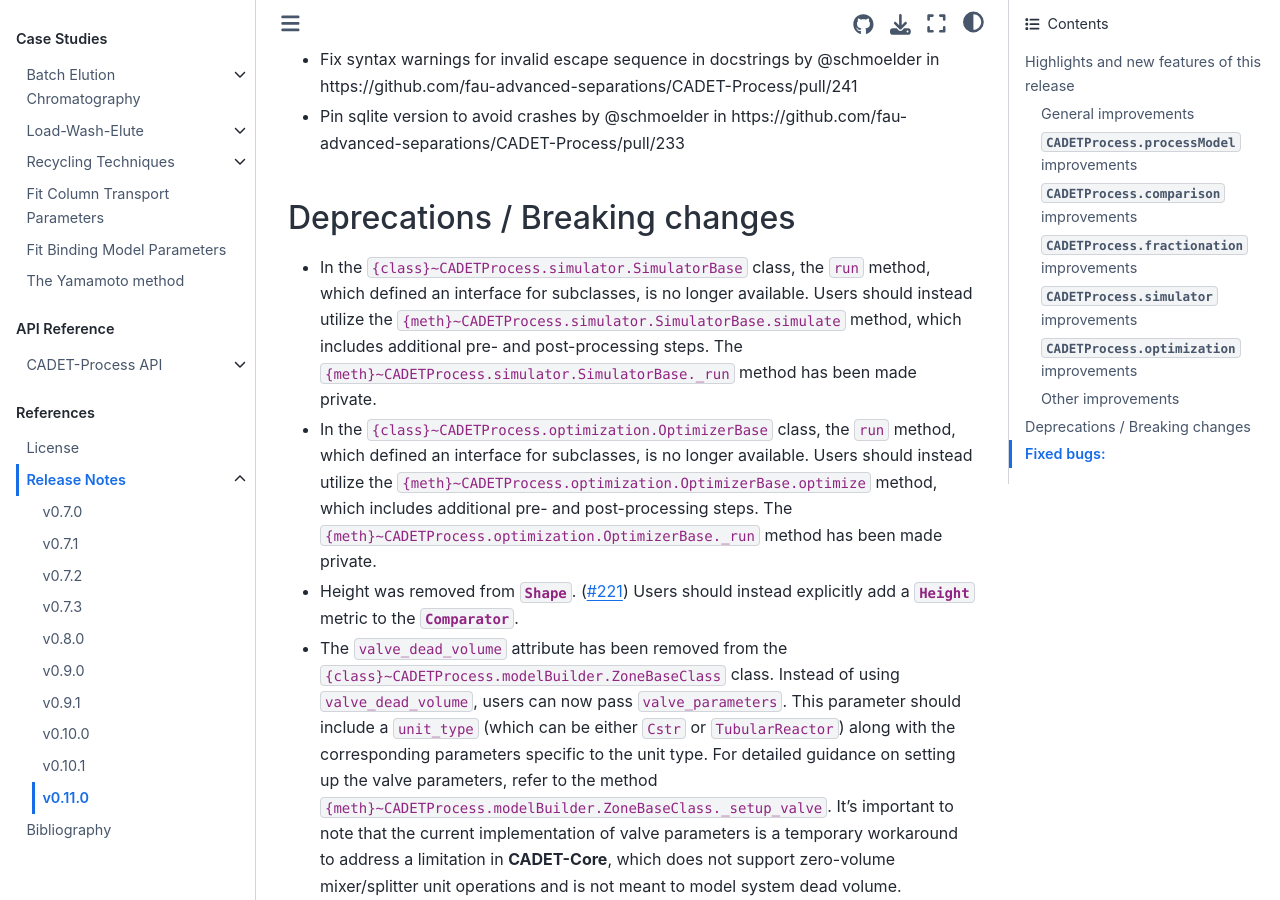
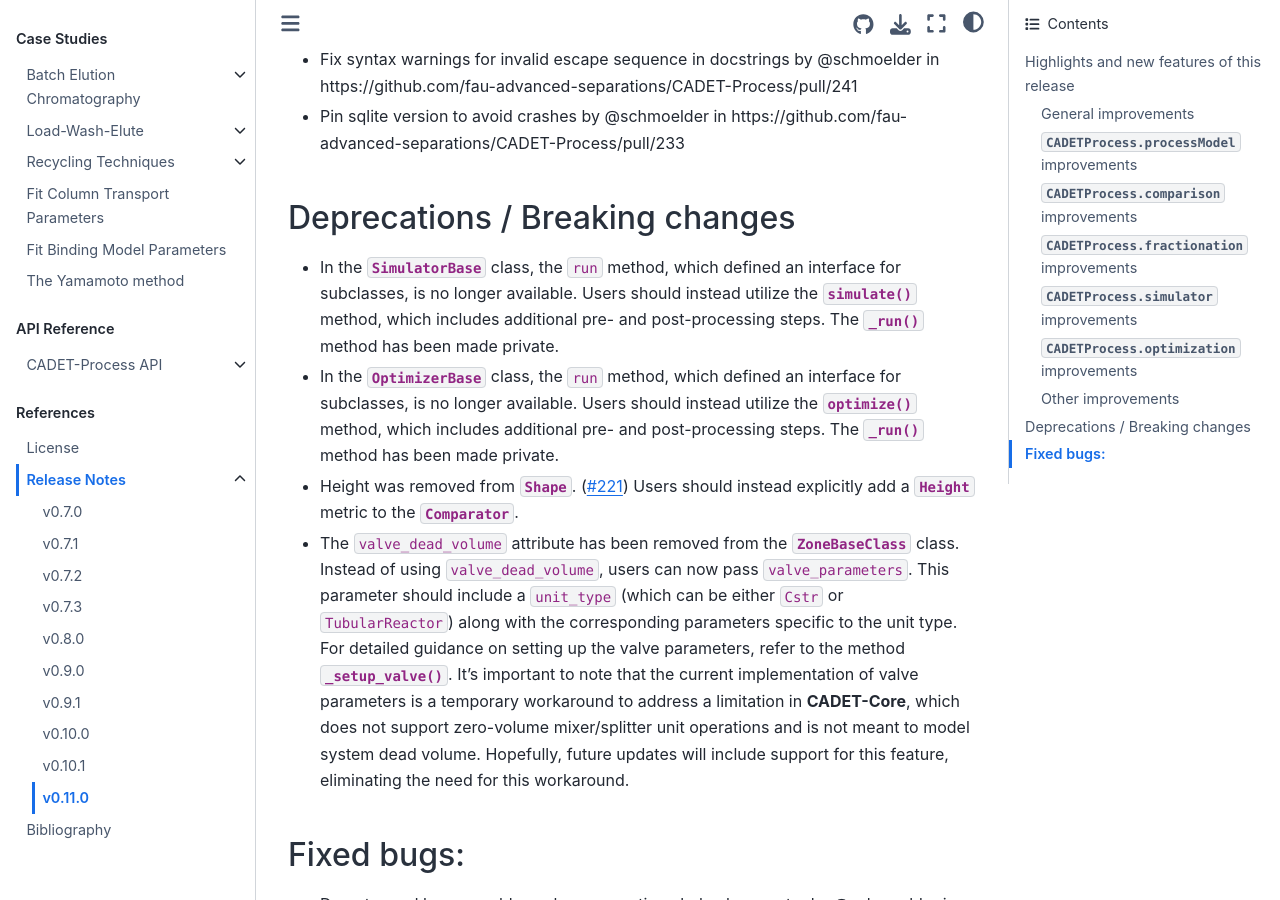
Before and after one commit to fau-advanced-separations/CADET-Process, a Sphinx documentation site: the page built from docs/source/release_notes/v0.11.0.md, in a window 1280 px wide and 900 px high, scrolled down 2086 px. Built offline with Sphinx 7.4.7 and the Sphinx Book theme 1.1.4, drawn with Linux system fonts in a browser that asks for light colours; pages that are not in the unit, such as notebooks, are missing from menus.

Commit message:
Fix formatting

```diff
--- a/docs/source/release_notes/v0.11.0.md
+++ b/docs/source/release_notes/v0.11.0.md
@@ -49,18 +49,18 @@ This release requires Python 3.10+.
 
 ## Deprecations / Breaking changes
 
-- In the `{class}~CADETProcess.simulator.SimulatorBase` class, the `run` method, which defined an interface for subclasses, is no longer available.
-  Users should instead utilize the `{meth}~CADETProcess.simulator.SimulatorBase.simulate` method, which includes additional pre- and post-processing steps.
-  The `{meth}~CADETProcess.simulator.SimulatorBase._run` method has been made private.
-- In the `{class}~CADETProcess.optimization.OptimizerBase` class, the `run` method, which defined an interface for subclasses, is no longer available.
-  Users should instead utilize the `{meth}~CADETProcess.optimization.OptimizerBase.optimize` method, which includes additional pre- and post-processing steps.
-  The `{meth}~CADETProcess.optimization.OptimizerBase._run` method has been made private.
+- In the {class}`~CADETProcess.simulator.SimulatorBase` class, the `run` method, which defined an interface for subclasses, is no longer available.
+  Users should instead utilize the {meth}`~CADETProcess.simulator.SimulatorBase.simulate` method, which includes additional pre- and post-processing steps.
+  The {meth}`~CADETProcess.simulator.SimulatorBase._run` method has been made private.
+- In the {class}`~CADETProcess.optimization.OptimizerBase` class, the `run` method, which defined an interface for subclasses, is no longer available.
+  Users should instead utilize the {meth}`~CADETProcess.optimization.OptimizerBase.optimize` method, which includes additional pre- and post-processing steps.
+  The {meth}`~CADETProcess.optimization.OptimizerBase._run` method has been made private.
 - Height was removed from {class}`~CADETProcess.comparison.Shape`. ([#221](https://github.com/fau-advanced-separations/CADET-Process/pull/221))
   Users should instead explicitly add a {class}`~CADETProcess.comparison.Height` metric to the {class}`~CADETProcess.comparison.Comparator`.
-- The `valve_dead_volume` attribute has been removed from the `{class}~CADETProcess.modelBuilder.ZoneBaseClass` class.
+- The `valve_dead_volume` attribute has been removed from the {class}`~CADETProcess.modelBuilder.ZoneBaseClass` class.
   Instead of using `valve_dead_volume`, users can now pass `valve_parameters`.
   This parameter should include a `unit_type` (which can be either `Cstr` or `TubularReactor`) along with the corresponding parameters specific to the unit type.
-  For detailed guidance on setting up the valve parameters, refer to the method `{meth}~CADETProcess.modelBuilder.ZoneBaseClass._setup_valve`.
+  For detailed guidance on setting up the valve parameters, refer to the method {meth}`~CADETProcess.modelBuilder.ZoneBaseClass._setup_valve`.
   It's important to note that the current implementation of valve parameters is a temporary workaround to address a limitation in **CADET-Core**, which does not support zero-volume mixer/splitter unit operations and is not meant to model system dead volume.
   Hopefully, future updates will include support for this feature, eliminating the need for this workaround.
 
```
